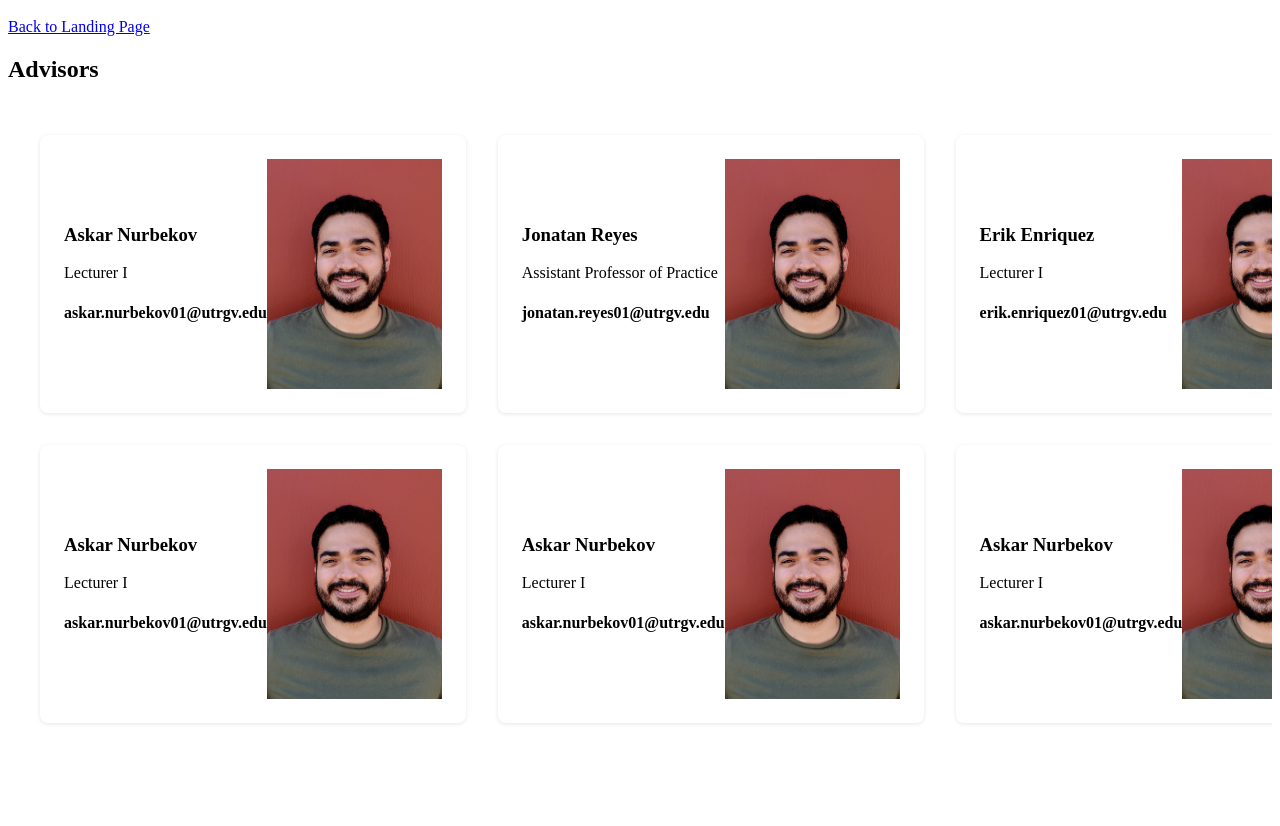
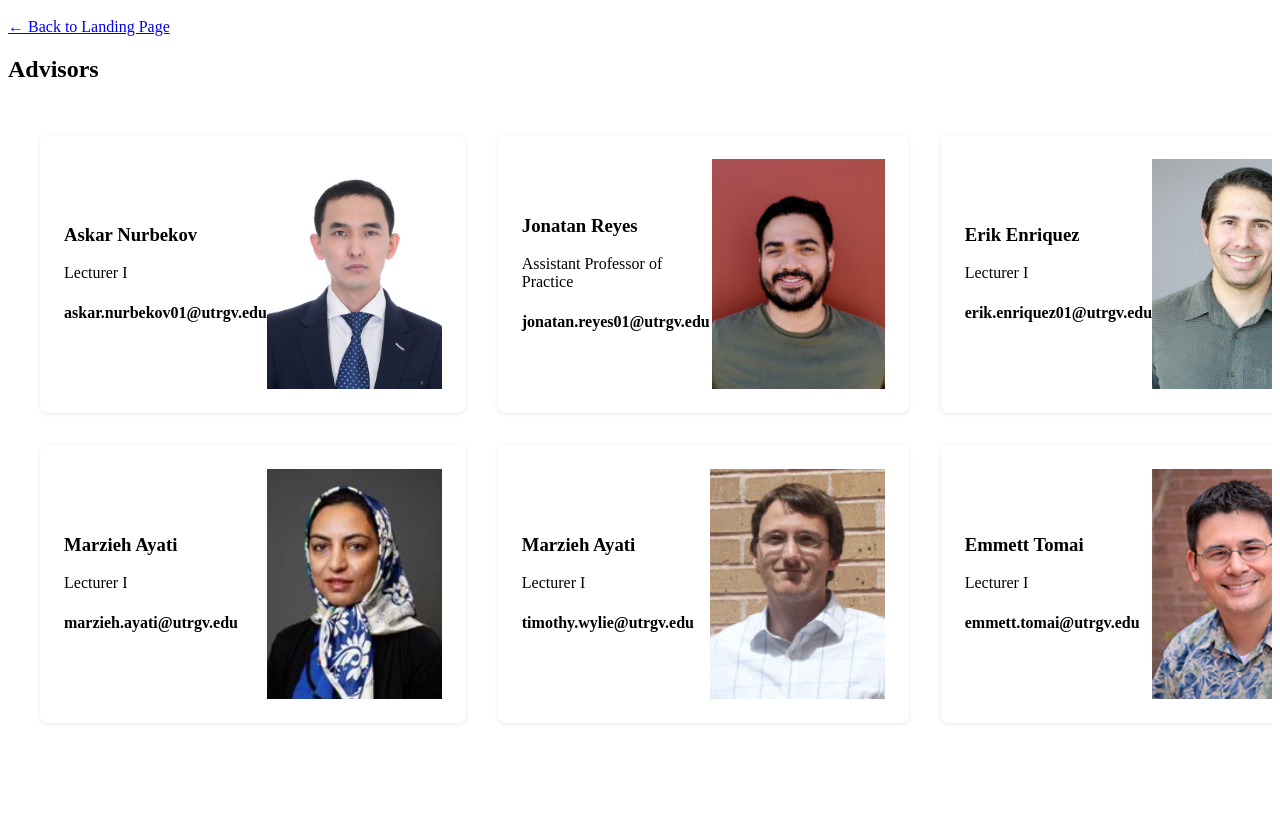
Before and after one commit to PedroElizondo04/senior_project_app, a Django app: page /advisor/ in a window 1280 px wide. Shown: the part 80-906 px from the top of the page. Run offline with Django 5.2, Linux system fonts and the light colour scheme; the visitor is signed in with stand-in values (Sample User, id 1).

Commit message:
Tweaks on html pages

```diff
--- a/templates/projects/advisorListPage.html
+++ b/templates/projects/advisorListPage.html
@@ -13,7 +13,9 @@
     <img src="{% static 'utrgv.svg' %}" alt="UTRGV Logo" class="logo">
   </div>
 
-  <a href="{% url 'landing' 'student' %}" class="back-link">Back to Landing Page</a>
+            <a href="{% url 'landingPage' %}" class="button is-light mb-5">
+                ← Back to Landing Page
+            </a>
 
   <h2>Advisors</h2>
   <!-- Wrap the table in a container -->
@@ -23,17 +25,17 @@
         <td>
           <div class="profile-card">
             <div class="info">
-              <h3><a href="{% url 'advisorProfileView' 'askar_nurbekov' %}">Askar Nurbekov</a></h3>
+              <h3><a href="{% url 'advisorProfileView' 'advisor1@utrgv.edu' %}">Askar Nurbekov</a></h3>
               <p>Lecturer I</p>
               <h4><a href="mailto:askar.nurbekov01@utrgv.edu">askar.nurbekov01@utrgv.edu</a></h4>
             </div>
-            <img src="{% static 'advisorpic.png' %}" alt="nurbekov_profile_image">
+            <img src="{% static 'askar_nurbekov.jpg' %}" alt="nurbekov_profile_image">
           </div>
         </td>
         <td>
           <div class="profile-card">
             <div class="info">
-              <h3><a href="{% url 'advisorProfileView' 'askar_nurbekov' %}">Jonatan Reyes</a></h3>
+              <h3><a href="{% url 'advisorProfileView' 'advisor1@utrgv.edu' %}">Jonatan Reyes</a></h3>
               <p>Assistant Professor of Practice</p>
               <h4><a href="mailto:jonatan.reyes01@utrgv.edu">jonatan.reyes01@utrgv.edu</a></h4>
             </div>
@@ -43,11 +45,11 @@
         <td>
           <div class="profile-card">
             <div class="info">
-              <h3><a href="{% url 'advisorProfileView' 'askar_nurbekov' %}">Erik Enriquez</a></h3>
+              <h3><a href="{% url 'advisorProfileView' 'advisor1@utrgv.edu' %}">Erik Enriquez</a></h3>
               <p>Lecturer I</p>
               <h4><a href="mailto:erik.enriquez01@utrgv.edu">erik.enriquez01@utrgv.edu</a></h4>
             </div>
-            <img src="{% static 'advisorpic.png' %}" alt="enriquez_profile_image">
+            <img src="{% static 'erik_enriquez.jpg' %}" alt="enriquez_profile_image">
           </div>
         </td>
       </tr>
@@ -55,31 +57,31 @@
         <td>
           <div class="profile-card">
             <div class="info">
-              <h3><a href="{% url 'advisorProfileView' 'askar_nurbekov' %}">Askar Nurbekov</a></h3>
+              <h3><a href="{% url 'advisorProfileView' 'advisor1@utrgv.edu' %}">Marzieh Ayati</a></h3>
               <p>Lecturer I</p>
-              <h4><a href="mailto:askar.nurbekov01@utrgv.edu">askar.nurbekov01@utrgv.edu</a></h4>
+              <h4><a href="mailto:askar.nurbekov01@utrgv.edu">marzieh.ayati@utrgv.edu</a></h4>
             </div>
-            <img src="{% static 'advisorpic.png' %}" alt="nurbekov_profile_image">
+            <img src="{% static 'marzieh-ayati-02.jpg' %}" alt="nurbekov_profile_image">
           </div>
         </td>
         <td>
           <div class="profile-card">
             <div class="info">
-              <h3><a href="{% url 'advisorProfileView' 'askar_nurbekov' %}">Askar Nurbekov</a></h3>
+              <h3><a href="{% url 'advisorProfileView' 'advisor1@utrgv.edu' %}">Marzieh Ayati</a></h3>
               <p>Lecturer I</p>
-              <h4><a href="mailto:askar.nurbekov01@utrgv.edu">askar.nurbekov01@utrgv.edu</a></h4>
+              <h4><a href="mailto:askar.nurbekov01@utrgv.edu">timothy.wylie@utrgv.edu</a></h4>
             </div>
-            <img src="{% static 'advisorpic.png' %}" alt="nurbekov_profile_image">
+            <img src="{% static 'timothy-wylie.jpg' %}" alt="nurbekov_profile_image">
           </div>
         </td>
         <td>
           <div class="profile-card">
             <div class="info">
-              <h3><a href="{% url 'advisorProfileView' 'askar_nurbekov' %}">Askar Nurbekov</a></h3>
+              <h3><a href="{% url 'advisorProfileView' 'advisor1@utrgv.edu' %}">Emmett Tomai</a></h3>
               <p>Lecturer I</p>
-              <h4><a href="mailto:askar.nurbekov01@utrgv.edu">askar.nurbekov01@utrgv.edu</a></h4>
+              <h4><a href="mailto:askar.nurbekov01@utrgv.edu">emmett.tomai@utrgv.edu</a></h4>
             </div>
-            <img src="{% static 'advisorpic.png' %}" alt="nurbekov_profile_image">
+            <img src="{% static 'emmett-tomai.jpg' %}" alt="nurbekov_profile_image">
           </div>
         </td>
       </tr>
--- a/templates/projects/advisorProfileViewPage.html
+++ b/templates/projects/advisorProfileViewPage.html
@@ -24,7 +24,7 @@
 
       <!-- Profile Details Section -->
       <div class="profile-details">
-        <img src="{% static 'advisorpic.png' %}" alt="nurbekov_profile_image" class="profile-picture">
+        <img src="{% static 'askar_nurbekov.jpg' %}" alt="nurbekov_profile_image" class="profile-picture">
         <div class="info">
           <h3 class="advisor-name">Askar Nurbekov</h3>
           <p class="advisor-title">Lecturer I</p>
--- a/templates/projects/loginPage.html
+++ b/templates/projects/loginPage.html
@@ -41,7 +41,7 @@
 
                 <div class="field mt-4">
                     <div class="control">
-                        <a href="{% url 'landing' 'student' %}" class="button is-login is-fullwidth">
+                        <a href="{% url 'landingPage' %}" class="button is-login is-fullwidth">
                             Login
                         </a>
                     </div>
--- a/templates/projects/projectListPage.html
+++ b/templates/projects/projectListPage.html
@@ -24,7 +24,7 @@
     <section class="section" style="padding-top: 120px;">
         <div class="container">
 
-            <a href="{% url 'landing' 'student' %}" class="button is-light mb-5">
+            <a href="{% url 'landingPage' %}" class="button is-light mb-5">
                 ← Back to Landing Page
             </a>
 
```
